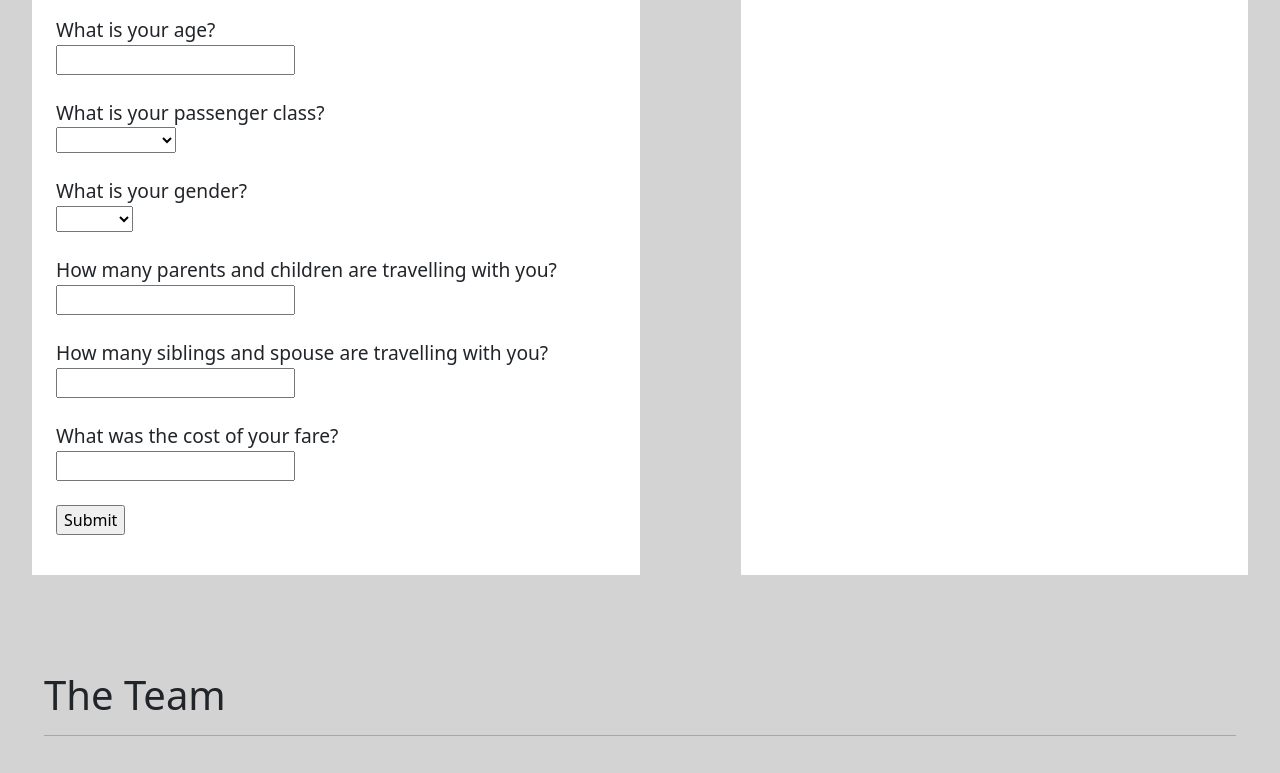
After one commit to arnazalavi/ML-FinalProject, a Flask app: template templates/index_joe.html in a window 1280 px wide. The commit adds this page. Shown: the part 944-1717 px from the top of the page. Run offline with Flask 2, Linux system fonts and the light colour scheme; the template is opened without the code that fills it, so the values that code supplies are empty.

Commit message:
Arnaz Latest

```diff
--- a/app.py
+++ b/app.py
@@ -1,6 +1,8 @@
 import numpy as np
 from flask import Flask, request, jsonify, render_template
 import pickle
+import pandas as pd
+
 
 
 app = Flask(__name__)
@@ -10,11 +12,25 @@ def ValuePredictor_LR(final_input):
     #model_LogisticRegression = pickle.load('titanicData.pkl')
     #titanicData_Scaler.pkl
     print(final_input)
+    print("Inside LR")
     #Loading the saved decision tree model pickle
-    Logistic_model_pkl  = open('titanicData.pkl', 'rb')
+    Logistic_model_pkl  = open('titanicData_LR.pkl', 'rb')
     LogisticReg_model = pickle.load(Logistic_model_pkl )
     pred = LogisticReg_model.predict(final_input)
-    print ("Loaded Decision tree model :: ", pred)
+    print ("Logistic Regression model :: ", pred)
+    return pred
+
+def ValuePredictor_SVM(final_input):
+    #col_list = ["pclass",	"sex",	"age"	,"sibsp" ,"	parch"	,"fare"]
+    #model_LogisticRegression = pickle.load('titanicData.pkl')
+    #titanicData_Scaler.pkl
+    print("Inside LR")
+    print(final_input)
+    #Loading the saved decision tree model pickle
+    SVM_model_pkl  = open('titanicData_SVM.pkl', 'rb')
+    SVM_model = pickle.load(SVM_model_pkl )
+    pred = SVM_model.predict(final_input)
+    print ("SVM model :: ", pred)
     return pred
 
 @app.route('/')
@@ -32,13 +48,14 @@ def predict():
      #print(json.dumps(parse_request, indent=4, sort_keys=True))
      #ValuePredictor(parse_request)
      #
-
+     pickModel =  int(request.form["Pick_model"])
      age = float(request.form["age"])
      pclass = int(request.form["pclass"])
      gender = int(request.form["gender"])
      parch = int(request.form["parch"])
      sibsp = int(request.form["sibsp"])
      fare = float(request.form["fare"])
+     print(pickModel)
 
     print(age)
     print(pclass)
@@ -55,12 +72,39 @@ def predict():
      #array to pass
     final_input = [np.array( new_titanic_data)]
 
-    pred = ValuePredictor_LR(final_input)
+    if pickModel == 0:
+        pred = ValuePredictor_LR(final_input)
+    else:
+        ValuePredictor_SVM(final_input)
     #return pred
-    print(pred)
+    #print(pred)
+
+    Final_output = round(pred[0], 2)
+    print(Final_output)
+    if Final_output == 0:
+         prediction_LR ='Not Survived'
+    else:
+        prediction_LR= 'Survived'
+
+    titanic_data= {}
+    titanic_data['age'] = age
+    titanic_data['Passenger_Class'] =pclass
+    titanic_data['Sex'] =gender
+    titanic_data['parch']= parch
+    titanic_data['sibsp'] = sibsp
+    titanic_data['Fare'] =fare
+    titanic_data['Prediction'] =prediction_LR
+
+
+    titanic_outputdata = pd.DataFrame({'AGE':[age], 'PASSENGER_CLASS':[pclass],'SEX':[gender],'PARCH':[parch],'SIBBLING':[sibsp],'FARE':[fare],'PREDICTION':[prediction_LR]})
+    print(titanic_outputdata)
+
     #return pred
     #predict = ValuePredictor
-    return render_template('results.html',pred=pred)
+    #return render_template('results.html',pred=pred)
+    #return render_template('results.html',prediction_LR='Survival prediction {}'.format(Final_output))
+    #return render_template('results.html',prediction_LR=titanic_outputdata)
+    return render_template('results.html',prediction_LR=titanic_data)
 
 
 if __name__ == "__main__":
--- /dev/null
+++ b/static/css/style.css
@@ -0,0 +1,3 @@
+img {
+  width: 100%;
+}
--- a/templates/index.html
+++ b/templates/index.html
@@ -15,6 +15,12 @@
 
 <div>
   <form action="/predict" method="POST">
+    <label for="Model_Pick">Please_Pick_model</label>
+  <select id="Pick_model" name="Pick_model">
+      <option value="0">Logistic Regression</option>
+      <option value="1">SVM</option>
+    </select>
+    <br>
     <label for="age">Age</label>
     <input type="text" id="age" name="age">
     <br>
--- /dev/null
+++ b/templates/index_joe.html
@@ -0,0 +1,241 @@
+Skip to content
+Search or jump to…
+Pull requests
+Issues
+Marketplace
+Explore
+
+@arnazalavi
+jenpusz
+/
+Final-Project
+Public
+1
+00
+Code
+Issues
+Pull requests
+Actions
+Projects
+Wiki
+Security
+Insights
+Final-Project/templates/index.html
+@rutili
+rutili simple web interface
+…
+Latest commit dd39b43 21 hours ago
+ History
+ 3 contributors
+@jenpusz@arnazalavi@rutili
+197 lines (169 sloc)  8.25 KB
+
+<!DOCTYPE html>
+<html lang="en">
+
+<head>
+  <meta charset="UTF-8">
+  <link href="https://cdn.jsdelivr.net/npm/bootstrap@5.1.1/dist/css/bootstrap.min.css" rel="stylesheet"
+    integrity="sha384-F3w7mX95PdgyTmZZMECAngseQB83DfGTowi0iMjiWaeVhAn4FJkqJByhZMI3AhiU" crossorigin="anonymous">
+  <meta http-equiv="X-UA-Compatible" content="IE=edge">
+  <meta name="viewport" content="width=device-width, initial-scale=1.0">
+  <title>Dashboard</title>
+</head>
+
+<body style="background-color: lightgray;">
+  <nav class="navbar navbar-expand-lg navbar-light bg-light">
+    <div class="container-fluid">
+      <a class="navbar-brand bg-info text-white p-2 rounded fw-bold" href="#">The Titanic</a>
+      <button class="navbar-toggler" type="button" data-bs-toggle="collapse" data-bs-target="#navbarSupportedContent"
+        aria-controls="navbarSupportedContent" aria-expanded="false" aria-label="Toggle navigation">
+        <span class="navbar-toggler-icon"></span>
+      </button>
+<!--      <div class="collapse navbar-collapse" id="navbarSupportedContent">
+        <ul class="navbar-nav ms-auto mb-2 mb-lg-0">
+          <li class="nav-item dropdown">
+            <a class="nav-link dropdown-toggle active" href="#" id="navbarDropdown" role="button"
+              data-bs-toggle="dropdown" aria-expanded="false">
+              Visualizations
+            </a>
+            <ul class="dropdown-menu" aria-labelledby="navbarDropdown">
+              <li><a class="dropdown-item" href="./vis1.html">1</a></li>
+              <li><a class="dropdown-item" href="./vis2.html">2</a></li>
+              <li><a class="dropdown-item" href="./vis3.html">3</a></li>
+              <li><a class="dropdown-item" href="./vis4.html">4</a></li>
+              <li><a class="dropdown-item" href="./vis5.html">5</a></li>
+              <li><a class="dropdown-item" href="./vis6.html">6</a></li>
+              <li><a class="dropdown-item" href="./vis7.html">7</a></li>            </ul>
+          </li>
+          <li class="nav-item">
+            <a class="nav-link active" aria-current="page" href="./comparison.html">Comparison</a>
+          </li>
+ -->
+        </ul>
+      </div>
+    </div>
+  </nav>
+
+  <div style="width: 95%;" class="container-fluid mt-4 m-auto">
+    <div class="row">
+
+      <div class="col-md-6 bg-white p-4">
+        <h2 class="text-info fw-bold">Would You have survived the Titanic</h2>
+        <hr>
+        <img src="../images/titanic.png" alt="" class="w-100 float-start">
+        <p>Lorem ipsum dolor sit, amet consectetur adipisicing elit. Sapiente nihil itaque enim exercitationem, deserunt
+          iste omnis molestias doloremque suscipit officia? Architecto quos harum a saepe.</p>
+        <p>Odit sed nam dolorem nisi in odio necessitatibus id consequatur doloribus vel soluta accusamus quae ad
+          temporibus, voluptatum tempore hic iure porro! Quae, veritatis iusto!. Odit sed nam dolorem nisi in odio
+          necessitatibus id consequatur doloribus vel soluta accusamus quae ad temporibus, voluptatum tempore hic iure
+          porro! Quae, veritatis iusto!</p>
+          <div>
+            <form action="/predict" method="POST">
+              <br><label for="age"><big>What is your age?</big></label>
+
+              <br>
+              <input type="text"  id="age" name="age">
+              <br>
+            <br>
+            <label for="pclass"><big>What is your passenger class?</big></label>
+              <br>
+              <font color="black">
+              <select id="pclass" name="pclass">
+                  <option value="0"> </option>
+                  <option value="1">First Class</option>
+                  <option value="2">Second Class</option>
+                  <option value="3">Third Class</option>
+              </select>
+              </font>
+
+              <br>
+            <br>
+              <label for="gender"><big>What is your gender?</big></label>
+              <br>
+              <font color="black">
+            <select id="gender" name="gender">
+                  <option value="0"> </option>
+                  <option value="1">Female</option>
+                  <option value="2">Male</option>
+              </select>
+              </font>
+            <br>
+              <br>
+            <label for="parch"><big>How many parents and children are travelling with you?</big></label>
+              <br>
+              <input type="text" id="parch" name="parch">
+              <br>
+              <br>
+            <label for="sibsp"><big>How many siblings and spouse are travelling with you?</big></label>
+              <br>
+              <input type="text" id="sibsp" name="sibsp">
+              <br>
+              <br>
+            <label for="fare"><big>What was the cost of your fare?</big></label>
+              <br>
+              <input type="text" id="fare" name="fare">
+              <br>
+              <br>
+              <input type="submit" value="Submit">
+            </form>
+            </form>
+          </div>
+
+
+      </div>
+<div class="col-md-1 m-0 p-0"></div>
+      <div class="col-md-5 bg-white p-4">
+        <h1 class="text-info">Visualizations</h1>
+        <h6 class="text-info">Select a graph for detailed analysis.</h6>
+        <hr>
+        <div class="row">
+          <a href="vis1.html" class="col-md-6 border "><img
+              src="../images/Passanger Survival by Age.png" alt="" class="w-100"></a><a
+            href="vis2.html" class="col-md-6 border"><img
+              src="../images/Passanger Survival by Parent-Child Count.png" alt="" class="w-100"></a><a
+            href="vis3.html" class="col-md-6 border border-info"><img
+              src="../images/Passanger Survival by Sibling - Spouse Count Count.png" alt="" class="w-100"></a><a
+            href="vis4.html" class="col-md-6 border"><img
+              src="../images/Passanger Survival by Sex.png" alt="" class="w-100"></a><a
+            href="vis5.html" class="col-md-6 border"><img
+              src="../images/Passanger Survival by Ticket Class.png" alt="" class="w-100"></a><a
+            href="vis6.html" class="col-md-6 border"><img
+              src="../images/Passanger Survival by Fare.png" alt="" class="w-100"></a><a
+            href="vis7.html" class="col-md-6 border"><img
+              src="../images/Passanger Survival by Port of Embarkment.png" alt="" class="w-100"></a></div>
+
+            </div>
+      <div class="container mb-2"><br><br><br><br>
+        <h1>The Team</h1><hr><br>
+        <div class="row">
+            <div class="col-md-1"></div>
+            <div class="box col-md-2" onclick="window.open(href=&quot;https://github.com/arnazalavi&quot;)">
+                <img src="../images/f.png" alt="Arnaz" width="140" height="140" class="rounded-circle">
+                <h4>Arnaz Alavi</h4>
+                <p>role description</p>
+            </div>
+            <div class="box col-md-2" onclick="window.open(href=&quot;https://github.com/ratikachauhan&quot;)">
+                <img src="../images/f.png" alt="Rahtika" width="140" height="140" class="rounded-circle">
+                <h4>Ratika Chauhan</h4>
+                <p>role description</p>
+            </div>
+            <div class="box col-md-2" onclick="window.open(href=&quot;https://github.com/JYIsaacquot;)">
+                <img src="../images/f.png" alt="Jo" width="140" height="140" class="rounded-circle">
+                <h4>Jo Isaac</h4>
+                <p>role description</p>
+            </div>
+            <div class="box col-md-2" onclick="window.open(href=&quot;https://github.com/jenpusz&quot;)">
+                <img src="../images/f.png" alt="Jenifer" width="140" height="140" class="rounded-circle">
+                <h4>Jenifer Puszczewicz</h4>
+                <p>role descriptionr</p>
+            </div>
+
+            <div class="box col-md-2" onclick="window.open(href=&quot;https://github.com/rutili&quot;)">
+                <img src="../images/f.png" alt="Joe" width="140" height="140" class="rounded-circle">
+                <h4>Joe Rutili</h4>
+                <p>Role Descriptionn</p>
+            </div>
+            <div class="col-md-1"></div>
+        </div>
+        <br>
+    </div>
+    </div>
+
+
+
+
+
+
+
+
+
+
+
+  </div>
+  </div>
+  </div>
+
+  </div>
+
+  </div>
+
+
+
+  <script src="https://cdn.jsdelivr.net/npm/bootstrap@5.1.1/dist/js/bootstrap.bundle.min.js"
+    integrity="sha384-/bQdsTh/da6pkI1MST/rWKFNjaCP5gBSY4sEBT38Q/9RBh9AH40zEOg7Hlq2THRZ"
+    crossorigin="anonymous"></script>
+</body>
+
+</html>
+© 2021 GitHub, Inc.
+Terms
+Privacy
+Security
+Status
+Docs
+Contact GitHub
+Pricing
+API
+Training
+Blog
+About
+Loading complete
```
Also changed, not shown: templates/index_org.html (added, +241 -0 lines), templates/results.html (+11 -2 lines), static/img/Shippicture.jpg (added), static/img/d5lqc9k-e681acff-5f1f-4a9f-9251-007f7a0f41df.jpg (added), 6 other files.
